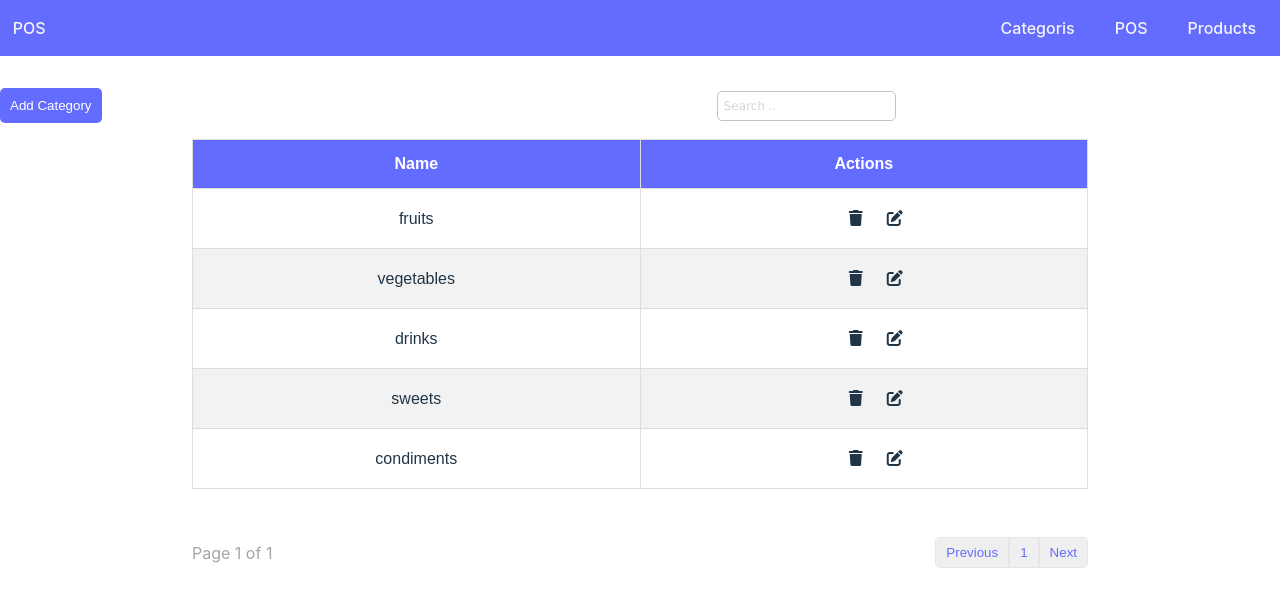
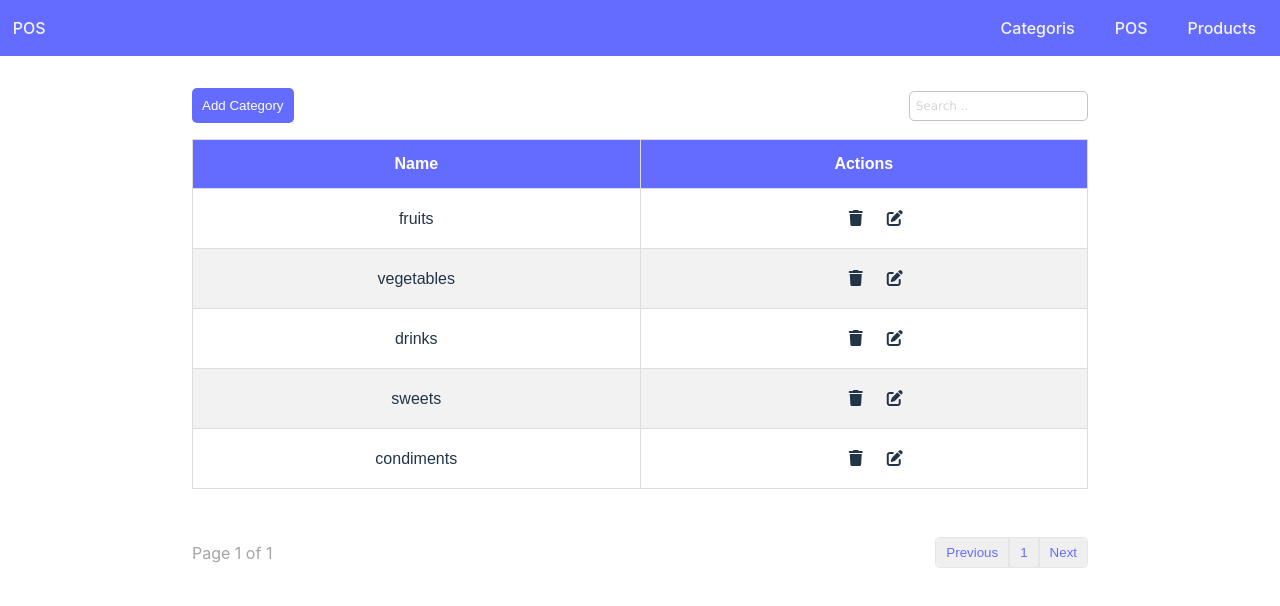
Before and after one commit to nourabdalaziz/Point-Of-Sale-System-ReactJS, a React (Vite) app: page /categories in a window 1280 px wide. Shown: the top 606 px of the page. Built offline with nearby package versions, Linux system fonts and the light colour scheme; data requests are answered from the project's data file.

Commit message:
add style for category form

```diff
--- a/index.css
+++ b/index.css
@@ -29,7 +29,7 @@ h1 {
 h2 {
   color: #646cff;
 }
-.main-wrapper-products {
+.main-wrapper-products,.main-wrapper-categories {
   width: 100vw;
   display: flex;
   flex-direction: column;
@@ -52,6 +52,7 @@ h2 {
   background-color: #646cff;
   color: #fff;
   border: none;
+  cursor: pointer;
 }
 input[type="search"] {
   width: 20%;
```
